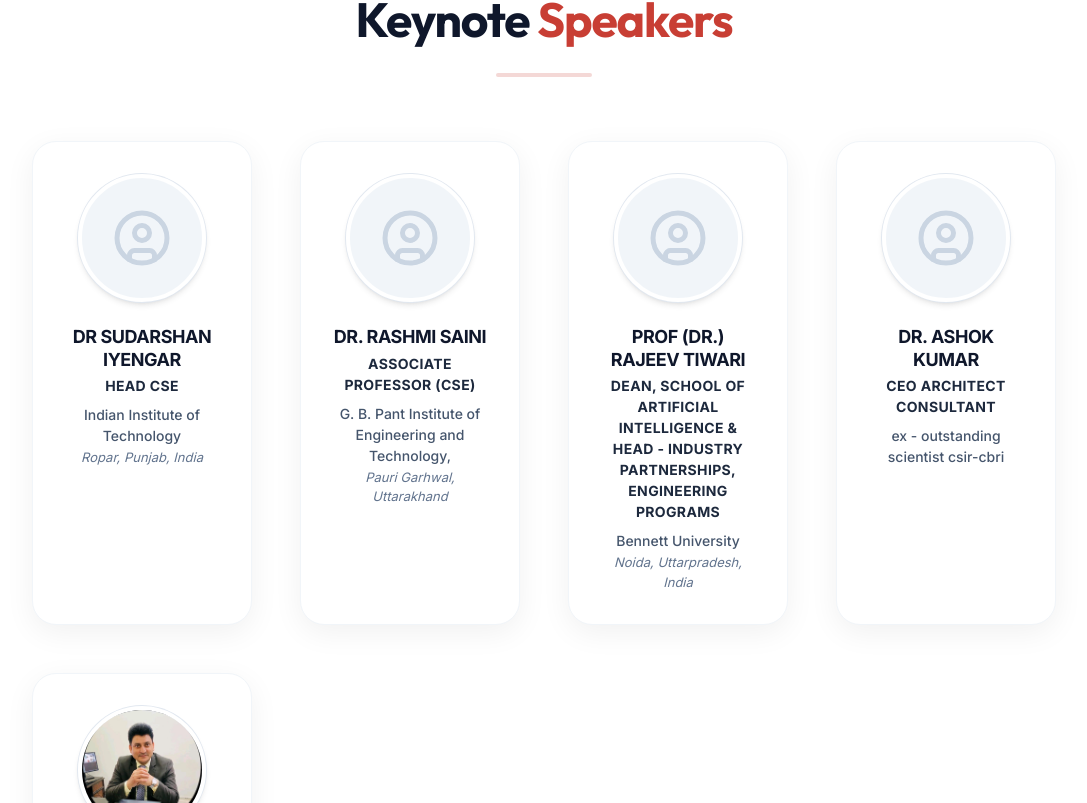
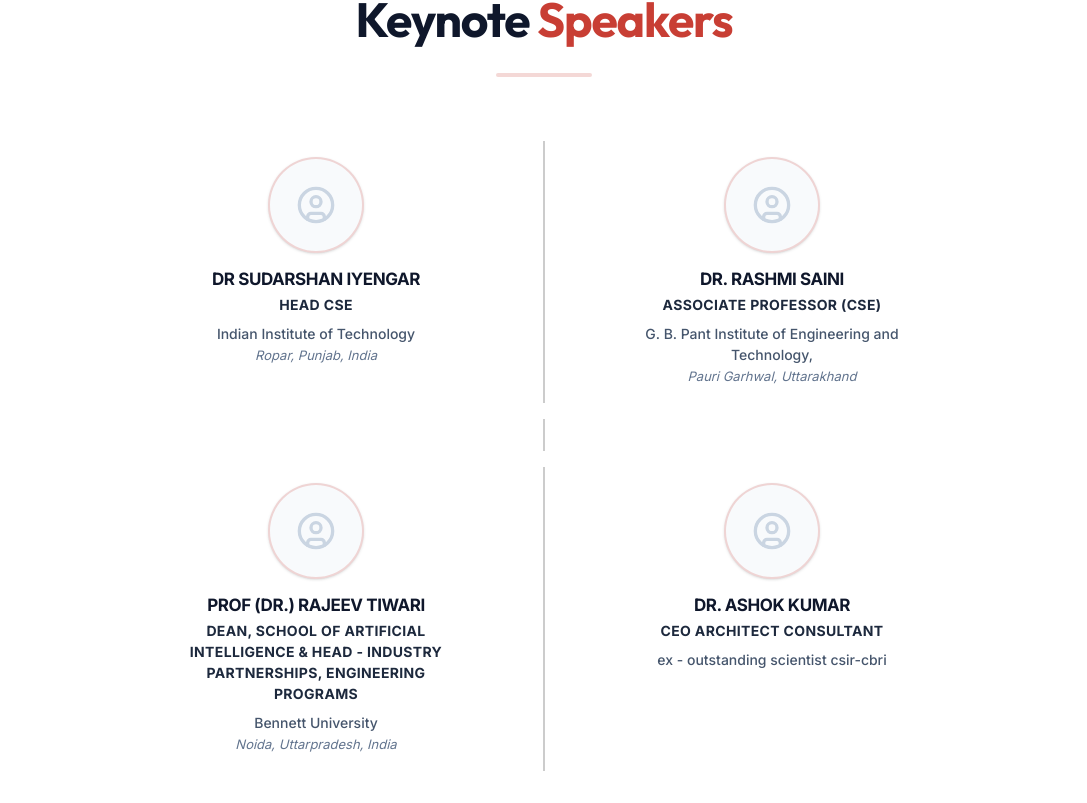
Before and after one commit to satyamkruk07-lgtm/IC-AIHISD-2026, a React (Vite) app: page / in a window 1280 px wide. Shown: the part 3197-4000 px from the top of the page, without its empty margins (96-1183 px from the left). Built offline with nearby package versions, Linux system fonts and the light colour scheme; no server answers; the database is empty.

Commit message:
Update keynote speakers layout to match Organizing Committee

```diff
--- a/src/components/KeynoteSpeakers.tsx
+++ b/src/components/KeynoteSpeakers.tsx
@@ -49,11 +49,16 @@ export default function KeynoteSpeakers() {
             initial={{ opacity: 0, y: 20 }}
             whileInView={{ opacity: 1, y: 0 }}
             viewport={{ once: true }}
-            className="grid grid-cols-1 sm:grid-cols-2 lg:grid-cols-4 gap-8 lg:gap-12"
           >
-            {speakers.map((speaker, idx) => (
-              <div key={idx} className="bg-white p-6 sm:p-8 rounded-3xl shadow-[0_8px_30px_rgb(0,0,0,0.06)] border border-slate-100 flex flex-col text-center group hover:-translate-y-2 hover:shadow-[0_8px_30px_rgb(0,0,0,0.12)] transition-all duration-300">
-                <div className="w-24 h-24 sm:w-32 sm:h-32 mx-auto mb-4 sm:mb-6 rounded-full overflow-hidden bg-slate-100 flex items-center justify-center border-4 border-white shadow-md ring-1 ring-slate-200">
+            {[speakers.slice(0, 2), speakers.slice(2, 4)].map((rowSpeakers, rowIdx) => (
+              <div key={rowIdx}>
+                <div className="relative flex justify-center">
+                  <div className="absolute left-1/2 top-0 bottom-0 w-[2px] bg-black hidden sm:block -translate-x-1/2 z-0 opacity-20" />
+                  <div className="grid grid-cols-1 sm:grid-cols-2 gap-4 w-full max-w-4xl relative z-10">
+                    {rowSpeakers.map((speaker, idx) => (
+                      <div key={idx} className="flex justify-center">
+                        <div className="flex flex-col items-center text-center px-4 py-4 w-full sm:w-[300px] group">
+                          <div className="w-24 h-24 rounded-full overflow-hidden mb-4 border-2 border-[#C83E34]/20 shadow-sm transition-transform hover:scale-105 flex items-center justify-center bg-slate-50">
                             {speaker.image ? (
                               <img
                                 src={speaker.image}
@@ -61,25 +66,37 @@ export default function KeynoteSpeakers() {
                                 className="w-full h-full object-cover"
                               />
                             ) : (
-                    <UserCircle size={60} className="text-slate-300" />
+                              <UserCircle size={40} className="text-slate-300" />
                             )}
                           </div>
-                <h4 className="text-[16px] sm:text-[18px] font-black text-slate-900 tracking-tight leading-tight uppercase font-sans">
+                          <h4 className="text-[15px] sm:text-[17px] font-black text-slate-900 tracking-tight leading-tight uppercase font-sans">
                             {speaker.name}
                           </h4>
+                          {speaker.role && (
                             <p className="text-[13px] sm:text-[14px] font-bold text-slate-800 mt-1 uppercase tracking-wide">
                               {speaker.role}
                             </p>
+                          )}
                           <div className="mt-2 space-y-0.5">
+                            {speaker.college && (
                               <p className="text-[13px] sm:text-[14px] text-slate-600 font-medium">
                                 {speaker.college}
                               </p>
+                            )}
                             {speaker.location && (
                               <p className="text-[12px] sm:text-[13px] text-slate-500 italic">
                                 {speaker.location}
                               </p>
                             )}
                           </div>
+                        </div>
+                      </div>
+                    ))}
+                  </div>
+                </div>
+                {rowIdx === 0 && (
+                  <div className="w-[2px] h-8 bg-black mx-auto mt-4 mb-4 hidden sm:block opacity-20" />
+                )}
               </div>
             ))}
           </motion.div>
```
Lines whose indentation alone changed are shown as unchanged.
